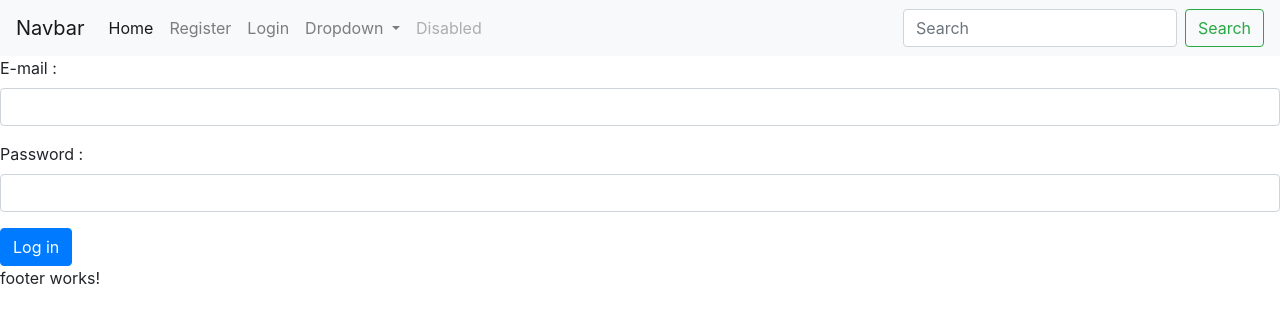
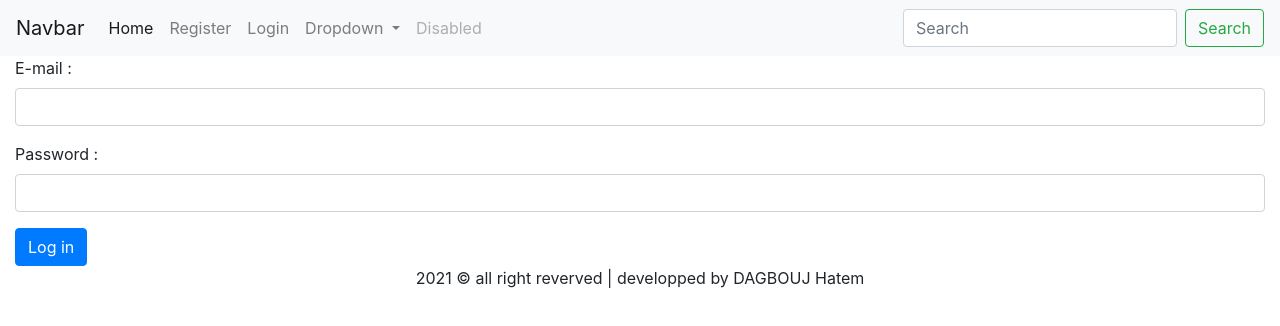
Before and after one commit to dagboujhatem/angular-challenges, an Angular app: page /login in a window 1280 px wide. Shown: the top 326 px of the page. Built offline with nearby package versions, Linux system fonts and the light colour scheme.

Commit message:
refactor pages

```diff
--- a/src/app/app.component.html
+++ b/src/app/app.component.html
@@ -1,5 +1,5 @@
 <app-navbar></app-navbar>
-
-<router-outlet></router-outlet>
-
-<app-footer></app-footer>
+<div class="container-fluid">
+    <router-outlet></router-outlet>
+    <app-footer></app-footer>
+</div>
--- a/src/app/footer/footer.component.html
+++ b/src/app/footer/footer.component.html
@@ -1 +1 @@
-<p>footer works!</p>
+<p class="text-center">2021 &copy; all right reverved | developped by DAGBOUJ Hatem</p>
--- a/src/app/page404/page404.component.html
+++ b/src/app/page404/page404.component.html
@@ -1 +1 @@
-<p>page404 works!</p>
+<h1 class="text-center text-danger my-5">404 routre not found, please verify your route!</h1>
```
